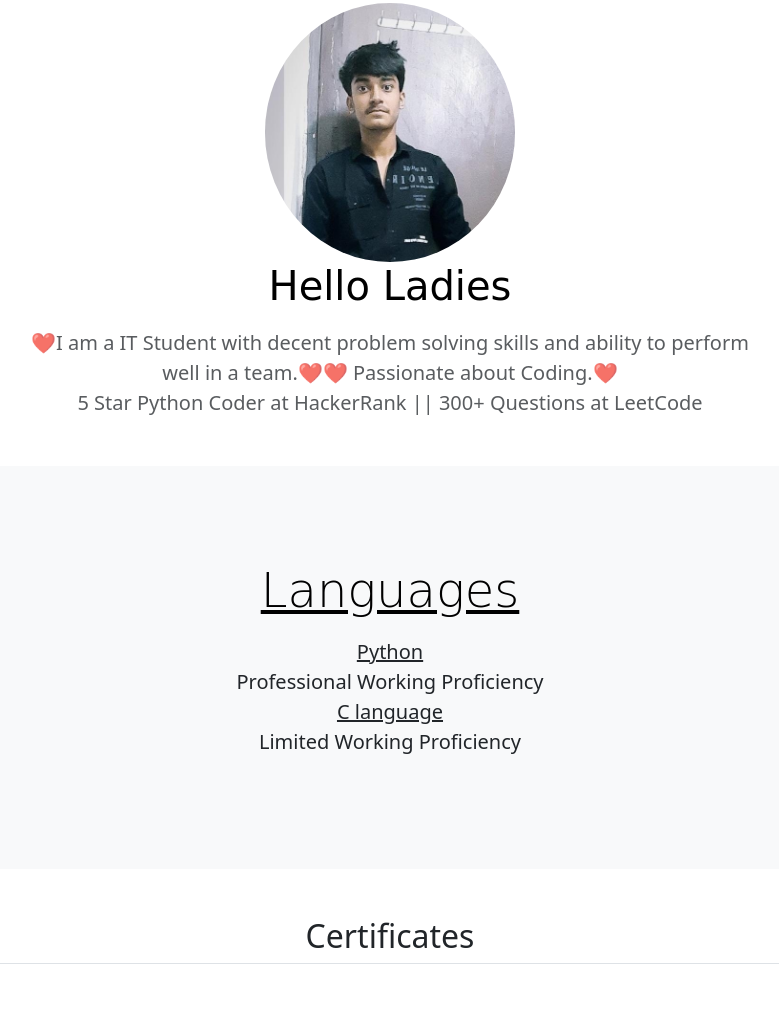
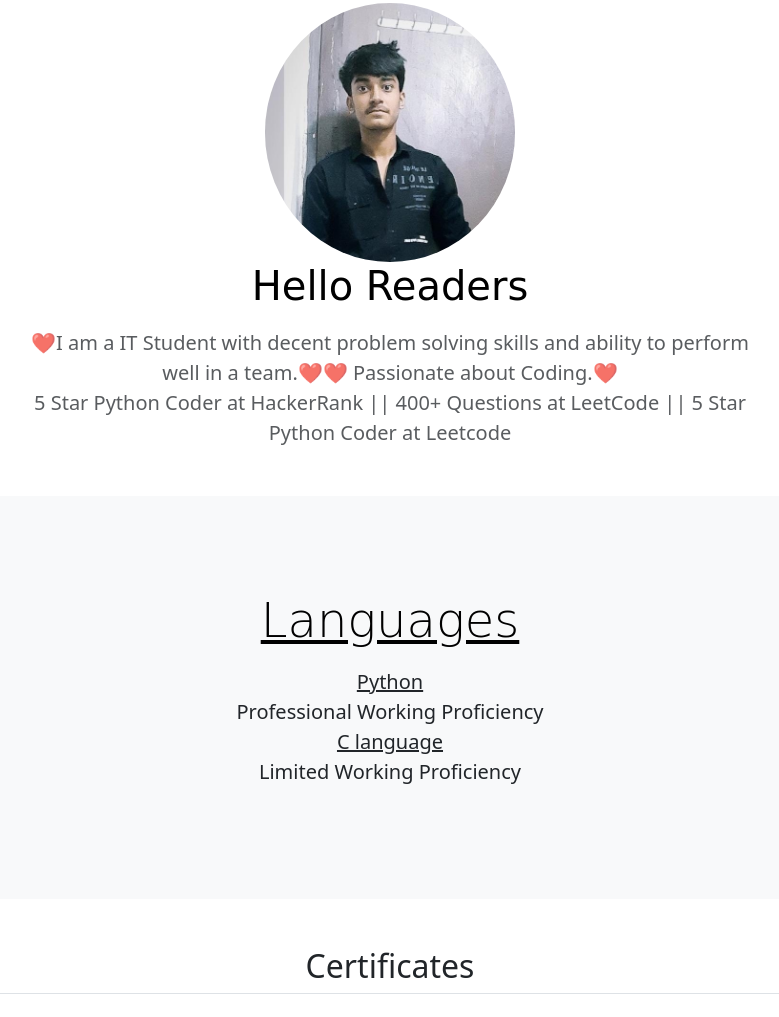
Before and after one commit to Harsh-i-t/Personal_Site, a plain HTML site: page index.html in a window 1280 px wide. Shown: the part 660-1677 px from the top of the page, without its empty margins (250-1029 px from the left). Drawn offline with nearby package versions, Linux system fonts and the light colour scheme.

Commit message:
index.html

```diff
--- a/index.html
+++ b/index.html
@@ -25,10 +25,10 @@
         <div class="container my-5 text-center">
 
               <img class="round" src="WhatsApp Image 2 2023-05-06 at 19.12.52.jpg" alt="" width="250">
-              <h1 class="text-body-emphasis">Hello Ladies</h1>
+              <h1 class="text-body-emphasis">Hello Readers</h1>
               <p class="col-lg-8 mx-auto fs-5 text-muted">
                 ❤️I am a IT Student with decent problem solving skills and ability to perform well in a team.❤️❤️ Passionate about Coding.❤️ <br>
-                5 Star Python Coder at HackerRank || 300+ Questions at LeetCode
+                5 Star Python Coder at HackerRank || 400+ Questions at LeetCode || 5 Star Python Coder at Leetcode
               </p>
               <!-- <div class="d-inline-flex gap-2 mb-5">
                 <button class="d-inline-flex align-items-center btn btn-primary btn-lg px-4 rounded-pill" type="button">
```
